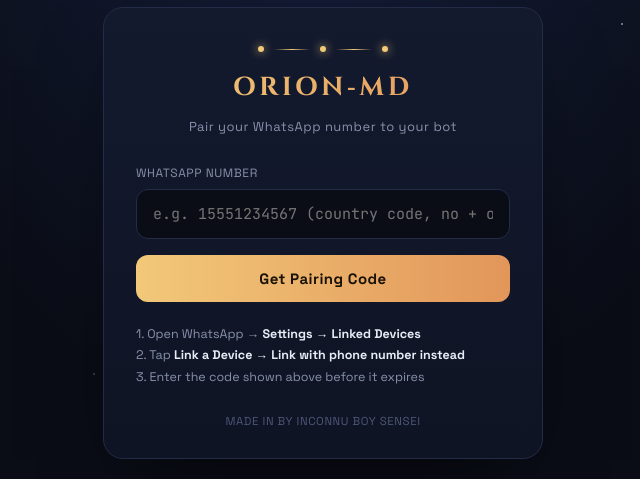
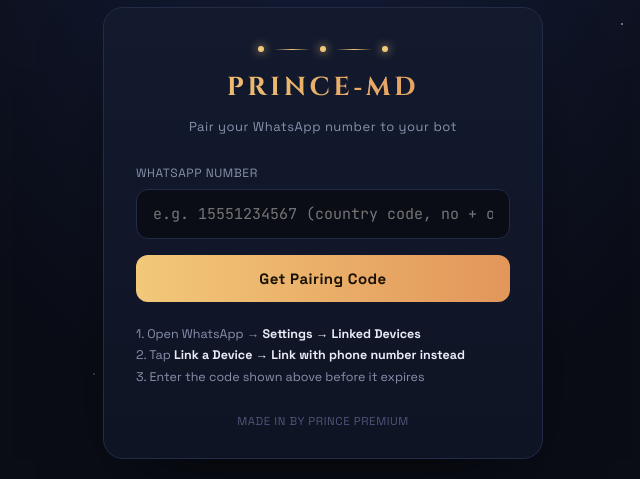
Before and after one commit to PRINCE-PREMIUM-MDX/PRINCE-MD, a website: page public/index.html in a window 1280 px wide. Shown: the part 167-646 px from the top of the page, 317-957 px from the left. Drawn offline with Linux system fonts and the light colour scheme.

Commit message:
Update index.html

```diff
--- a/public/index.html
+++ b/public/index.html
@@ -197,7 +197,7 @@
 
 <div class="card">
   <div class="belt"><span></span><div class="line"></div><span></span><div class="line"></div><span></span></div>
-  <h1>ORION&#8209;MD</h1>
+  <h1>PRINCE&#8209;MD</h1>
   <p class="tagline">Pair your WhatsApp number to your bot</p>
 
   <label for="number">WhatsApp Number</label>
@@ -219,7 +219,7 @@
     3. Enter the code shown above before it expires
   </div>
 
-  <footer>MADE IN BY INCONNU BOY SENSEI</footer>
+  <footer>MADE IN BY PRINCE PREMIUM</footer>
 </div>
 
 <script>
```
